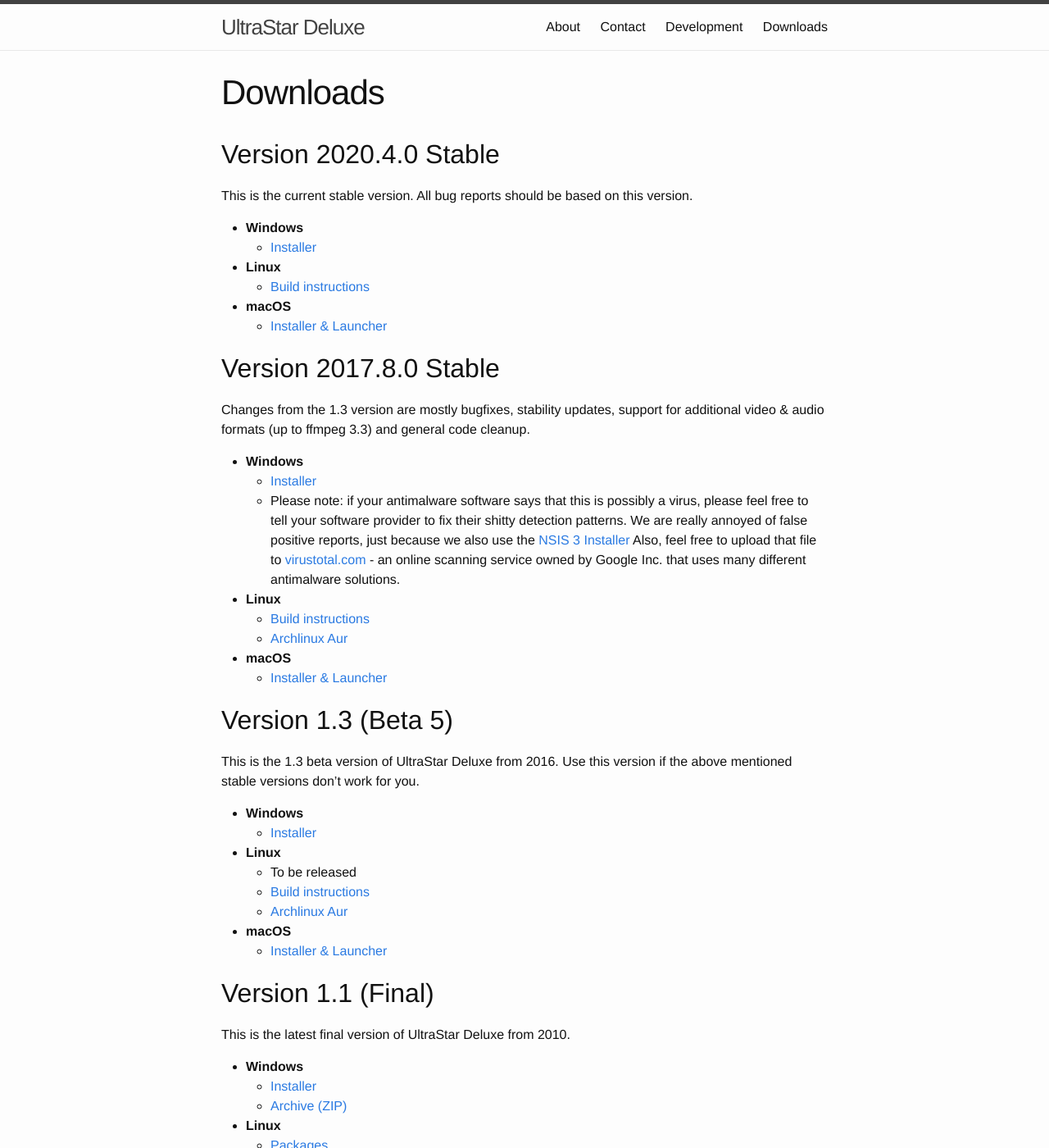
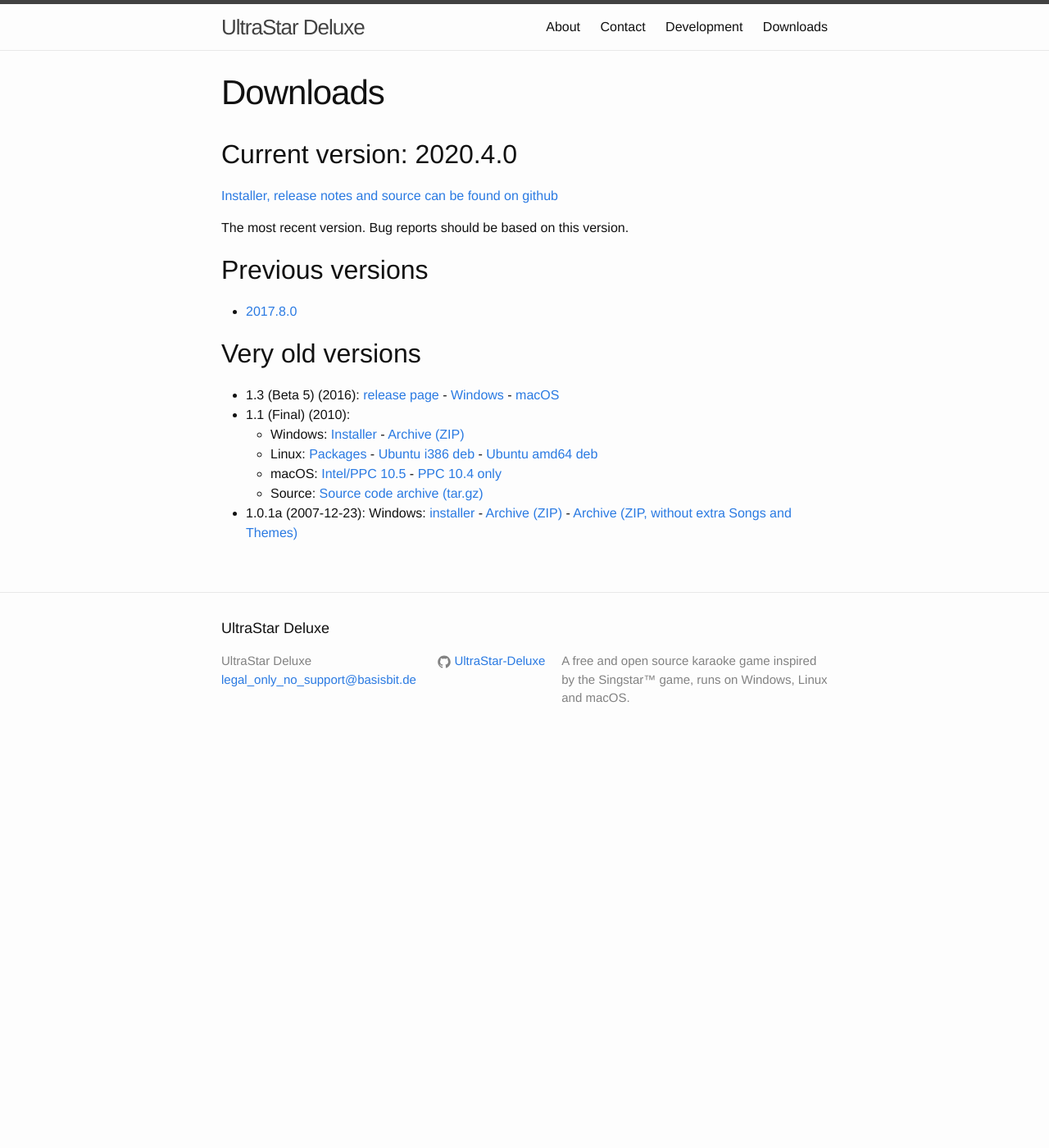
Before and after one commit to UltraStar-Deluxe/ultrastar-deluxe.github.io, a Jekyll site: the page built from downloads.md, in a window 1280 px wide and 1400 px high. Shown: the whole window at 82% size. Built offline with Jekyll 4.4.1, drawn with Linux system fonts in a browser that asks for light colours; some of the changed text lies outside the part shown.

Commit message:
simplify/cleanup downloads page

```diff
--- a/downloads.md
+++ b/downloads.md
@@ -5,73 +5,36 @@
 menu: main
 ---
 
-## Version 2020.4.0 Stable
+## Current version: 2020.4.0
+[Installer, release notes and source can be found on github](https://github.com/UltraStar-Deluxe/USDX/releases/tag/v2020.4.0)
 
-This is the current stable version. All bug reports should be based on this version.
-
-*  __Windows__
-   - [Installer](https://github.com/UltraStar-Deluxe/USDX/releases/download/v2020.4.0/UltraStar.Deluxe_v2020.4.0.stable_installer.exe)
-*  __Linux__
-   - [Build instructions](https://github.com/UltraStar-Deluxe/USDX#compiling-on-linuxbsd-using-make)
-*  __macOS__
-   - [Installer & Launcher](https://github.com/UltraStar-Deluxe/USDX/releases/download/v2020.4.0/UltraStar.Deluxe-v2020.4.0.stable_macOS.dmg)
+The most recent version.
+Bug reports should be based on this version.
 
 
-## Version 2017.8.0 Stable
-
-Changes from the 1.3 version are mostly bugfixes, stability updates, support for additional video & audio formats (up to ffmpeg 3.3) and general code cleanup.
-
-*  __Windows__
-   - [Installer](https://github.com/UltraStar-Deluxe/USDX/releases/download/v2017.8.0/UltraStar.Deluxe_v2017.8.0.stable_installer.exe)
-   - Please note: if your antimalware software says that this is possibly a virus, please feel free to tell your software provider to fix their shitty detection patterns. We are really annoyed of false positive reports, just because we also use the [NSIS 3 Installer](http://nsis.sourceforge.net/News) Also, feel free to upload that file to [virustotal.com](https://virustotal.com) - an online scanning service owned by Google Inc. that uses many different antimalware solutions.
-*  __Linux__
-   - [Build instructions](https://github.com/UltraStar-Deluxe/USDX#compiling-on-linuxbsd-using-make)
-   - [Archlinux Aur](https://aur.archlinux.org/packages/ultrastardx-git)
-*  __macOS__
-   - [Installer & Launcher](https://github.com/UltraStar-Deluxe/USDX/releases/download/v2017.8.0/UltraStar.Deluxe_v2017.8.0.stable.dmg)
+## Previous versions
+* [2017.8.0](https://github.com/UltraStar-Deluxe/USDX/releases/tag/v2017.8.0)
 
 
-## Version 1.3 (Beta 5)
-
-This is the 1.3 beta version of UltraStar Deluxe from 2016. Use this version if the above mentioned stable versions don't work for you.
-
-
-*  __Windows__
-   - [Installer](https://github.com/UltraStar-Deluxe/USDX/releases/download/v1.3.5-beta/UltraStar.Deluxe_v1.3.5.beta_installer.exe)
-*  __Linux__
-   - To be released
-   - [Build instructions](https://github.com/UltraStar-Deluxe/USDX#compiling-on-linuxbsd-using-make)
-   - [Archlinux Aur](https://aur.archlinux.org/packages/ultrastardx-git)
-*  __macOS__
-   - [Installer & Launcher](https://yaycdn.de/builds/osx/usdx/usdx_1_3_5_2017-02-27.dmg)
-
-## Version 1.1 (Final)
-
-This is the latest final version of UltraStar Deluxe from 2010.
-
-*  __Windows__
-   - [Installer](https://sourceforge.net/projects/ultrastardx/files/UltraStar%20Deluxe/Version%201.1%20final/ultrastardx-1.1-installer-full.exe/)
-   - [Archive (ZIP)](https://sourceforge.net/projects/ultrastardx/files/UltraStar%20Deluxe/Version%201.1%20final/ultrastardx-1.1-full.zip/download)
-*  __Linux__
-   - [Packages](https://launchpad.net/~tobydox/+archive/ultrastardx/+packages)
-   - [Ubuntu i386 deb](https://launchpad.net/~tobydox/+archive/ultrastardx/+files/ultrastar-deluxe_1.1.0-4_i386.deb)
-   - [Ubuntu amd64 deb](https://launchpad.net/~tobydox/+archive/ultrastardx/+files/ultrastar-deluxe_1.1.0-4_amd64.deb)
-*  __macOS__
-   - [Intel/PPC 10.5](http://sourceforge.net/projects/ultrastardx/files/UltraStar%20Deluxe/Version%201.1%20final/UltraStarDeluxe-1.1.dmg/download)
-   - [PPC 10.4 only](http://sourceforge.net/projects/ultrastardx/files/UltraStar%20Deluxe/Version%201.1%20final/UltraStarDeluxe-1.1%20%20%2810.4-PowerPC%29.dmg/download)
-*  __Source__
-   - [Source code archive (tar.gz)](http://sourceforge.net/projects/ultrastardx/files/UltraStar%20Deluxe/Version%201.1%20final/Sources/ultrastardx-1.1-src.tar.gz/download)
-
-## Old Versions (Stable)
-
-### UltraStar Deluxe 1.0.1a (2007-12-23)
-
-*  [Windows Installer](http://downloads.sourceforge.net/ultrastardx/ultrastardx-101a-installer-full.exe)
-*  [Archive (ZIP)](http://downloads.sourceforge.net/ultrastardx/ultrastardx-101a-full.zip)
-*  [Archive (ZIP, without extra Songs and Themes)](http://downloads.sourceforge.net/ultrastardx/ultrastardx-101a-lite.zip)
-
-## Source Code Repository
-
-The source code repository for UltraStar Deluxe can be found at GitHub:
-{% include icon-github.html username="Ultrastar-Deluxe" %} /
-[USDX](https://github.com/Ultrastar-Deluxe/USDX)
+## Very old versions
+* 1.3 (Beta 5) (2016):
+[release page](https://github.com/UltraStar-Deluxe/USDX/releases/tag/v1.3.5-beta) -
+[Windows](https://github.com/UltraStar-Deluxe/USDX/releases/download/v1.3.5-beta/UltraStar.Deluxe_v1.3.5.beta_installer.exe) -
+[macOS](https://yaycdn.de/builds/osx/usdx/usdx_1_3_5_2017-02-27.dmg)
+* 1.1 (Final) (2010):
+  * Windows:
+    [Installer](https://sourceforge.net/projects/ultrastardx/files/UltraStar%20Deluxe/Version%201.1%20final/ultrastardx-1.1-installer-full.exe/) -
+    [Archive (ZIP)](https://sourceforge.net/projects/ultrastardx/files/UltraStar%20Deluxe/Version%201.1%20final/ultrastardx-1.1-full.zip/download)
+  * Linux:
+    [Packages](https://launchpad.net/~tobydox/+archive/ultrastardx/+packages) -
+    [Ubuntu i386 deb](https://launchpad.net/~tobydox/+archive/ultrastardx/+files/ultrastar-deluxe_1.1.0-4_i386.deb) -
+    [Ubuntu amd64 deb](https://launchpad.net/~tobydox/+archive/ultrastardx/+files/ultrastar-deluxe_1.1.0-4_amd64.deb)
+  * macOS:
+    [Intel/PPC 10.5](http://sourceforge.net/projects/ultrastardx/files/UltraStar%20Deluxe/Version%201.1%20final/UltraStarDeluxe-1.1.dmg/download) -
+    [PPC 10.4 only](http://sourceforge.net/projects/ultrastardx/files/UltraStar%20Deluxe/Version%201.1%20final/UltraStarDeluxe-1.1%20%20%2810.4-PowerPC%29.dmg/download)
+  * Source:
+    [Source code archive (tar.gz)](http://sourceforge.net/projects/ultrastardx/files/UltraStar%20Deluxe/Version%201.1%20final/Sources/ultrastardx-1.1-src.tar.gz/download)
+* 1.0.1a (2007-12-23): Windows:
+  [installer](http://downloads.sourceforge.net/ultrastardx/ultrastardx-101a-installer-full.exe) -
+  [Archive (ZIP)](http://downloads.sourceforge.net/ultrastardx/ultrastardx-101a-full.zip) -
+  [Archive (ZIP, without extra Songs and Themes)](http://downloads.sourceforge.net/ultrastardx/ultrastardx-101a-lite.zip)
```
